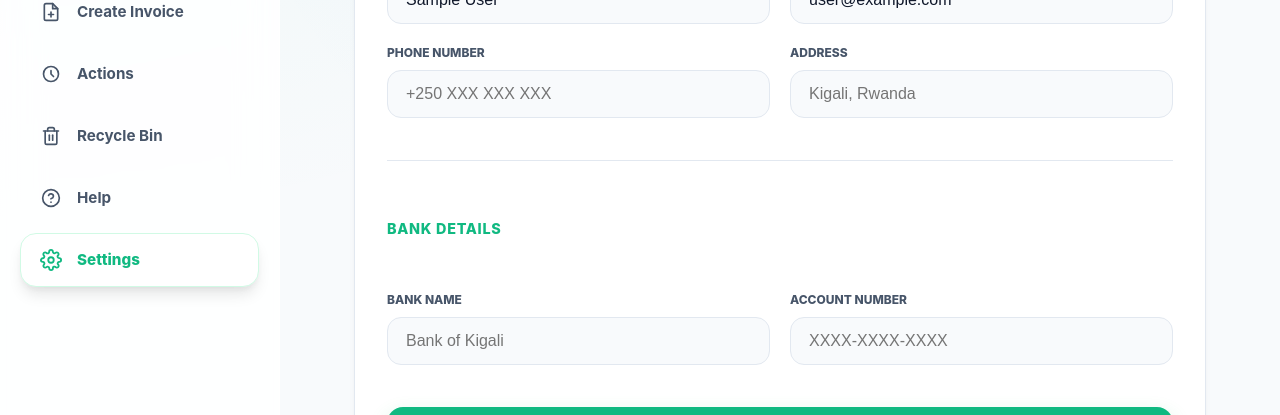
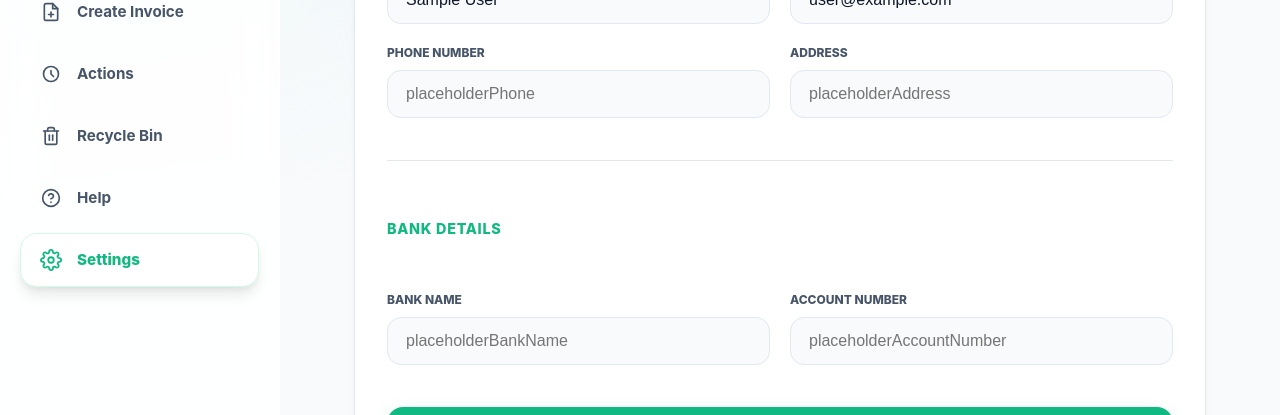
Before and after one commit to boncoeurif/invoice-generetor, a Vue app: page /settings in a window 1280 px wide. Shown: the part 327-742 px from the top of the page. Built offline with nearby package versions, Linux system fonts and the light colour scheme; no server answers; the database is empty; sample sign-in values are in the browser's storage.

Commit message:
refining setting and notifications

```diff
--- a/src/App.vue
+++ b/src/App.vue
@@ -2,11 +2,12 @@
   <div id="app" :class="['app-layout', isMobile ? 'mobile-mode' : 'desktop-mode']">
 
     <!-- 1. Authenticated App Structure -->
-    <template v-if="authStore.user && showNavigation">
-      <Sidebar v-if="!isMobile" />
+    <template v-if="authStore.user">
+      <Sidebar v-if="!isMobile && showNavigation" />
 
       <div class="content-area">
-        <Notification />
+        <!-- Show notifications on all authenticated pages except Home -->
+        <Notification v-if="route.path !== '/'" />
 
         <main class="main-content">
           <div class="container">
@@ -19,7 +20,7 @@
         </main>
 
         <!-- Bottom Nav (Mobile Only) -->
-        <nav v-if="isMobile" class="bottom-nav">
+        <nav v-if="isMobile && showNavigation" class="bottom-nav">
           <router-link to="/" class="nav-item">
             <div class="nav-icon">
               <svg xmlns="http://www.w3.org/2000/svg" width="20" height="20" viewBox="0 0 24 24" fill="none" stroke="currentColor" stroke-width="2.5" stroke-linecap="round" stroke-linejoin="round"><path d="m3 9 9-7 9 7v11a2 2 0 0 1-2 2H5a2 2 0 0 1-2-2z"></path><polyline points="9 22 9 12 15 12 15 22"></polyline></svg>
--- a/src/views/Settings.vue
+++ b/src/views/Settings.vue
@@ -16,19 +16,19 @@
           <div class="form-grid">
             <div class="form-group">
               <label>{{ langStore.t('businessName') || 'Business Name' }}</label>
-              <input v-model="localProfile.businessName" placeholder="Invoxa Smart Solutions" />
+              <input v-model="localProfile.businessName" :placeholder="langStore.t('placeholderBusinessName') || 'Enter your business name'" />
             </div>
             <div class="form-group">
               <label>{{ langStore.t('email') || 'Business Email' }}</label>
-              <input v-model="localProfile.email" placeholder="support@invoxa.com" />
+              <input v-model="localProfile.email" :placeholder="langStore.t('placeholderEmail') || 'Enter your business email'" />
             </div>
             <div class="form-group">
               <label>{{ langStore.t('phone') || 'Phone Number' }}</label>
-              <input v-model="localProfile.phone" placeholder="+250 XXX XXX XXX" />
+              <input v-model="localProfile.phone" :placeholder="langStore.t('placeholderPhone') || '+250 XXX XXX XXX'" />
             </div>
             <div class="form-group">
               <label>{{ langStore.t('address') || 'Address' }}</label>
-              <input v-model="localProfile.address" placeholder="Kigali, Rwanda" />
+              <input v-model="localProfile.address" :placeholder="langStore.t('placeholderAddress') || 'Enter your business address'" />
             </div>
           </div>
 
@@ -38,11 +38,11 @@
           <div class="form-grid">
             <div class="form-group">
               <label>{{ langStore.t('bankName') || 'Bank Name' }}</label>
-              <input v-model="localProfile.bankName" placeholder="Bank of Kigali" />
+              <input v-model="localProfile.bankName" :placeholder="langStore.t('placeholderBankName') || 'Enter bank name'" />
             </div>
             <div class="form-group">
               <label>{{ langStore.t('accountNumber') || 'Account Number' }}</label>
-              <input v-model="localProfile.accountNumber" placeholder="XXXX-XXXX-XXXX" />
+              <input v-model="localProfile.accountNumber" :placeholder="langStore.t('placeholderAccountNumber') || 'Enter account number'" />
             </div>
           </div>
 
```
